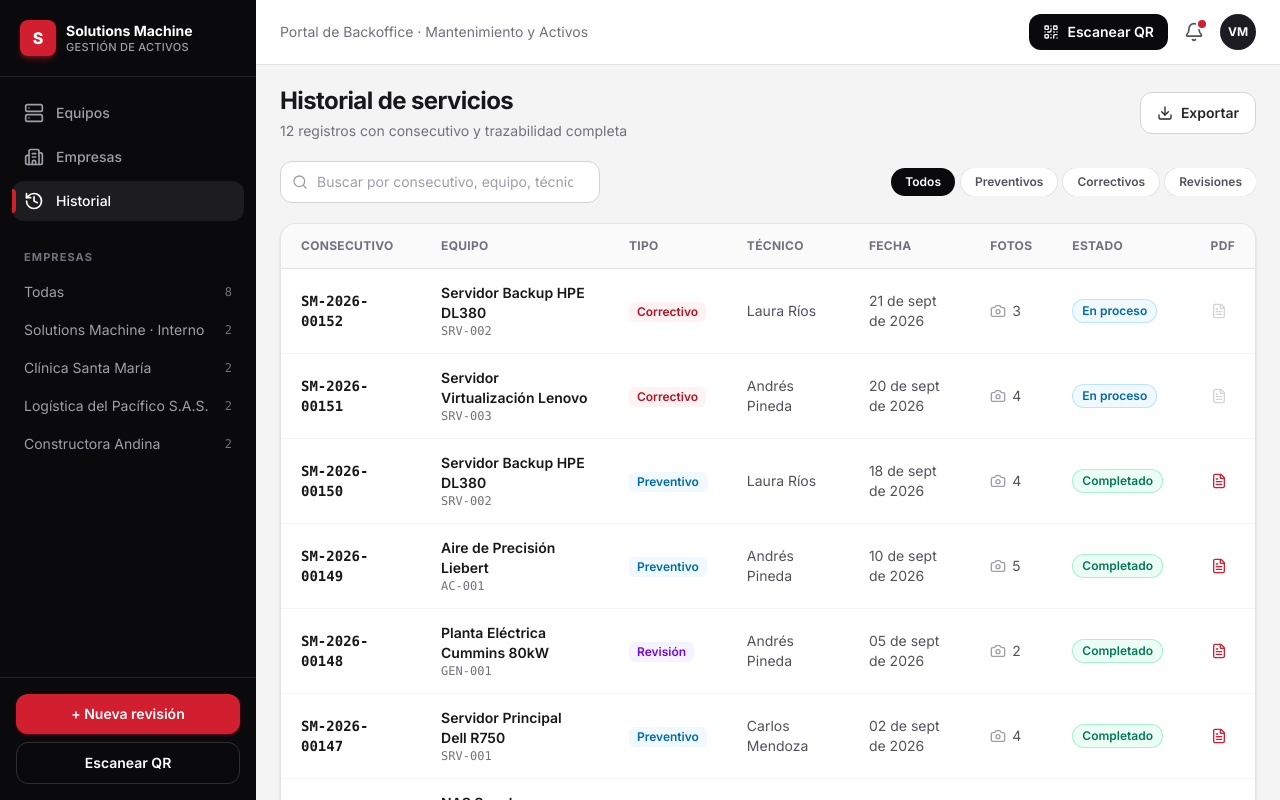
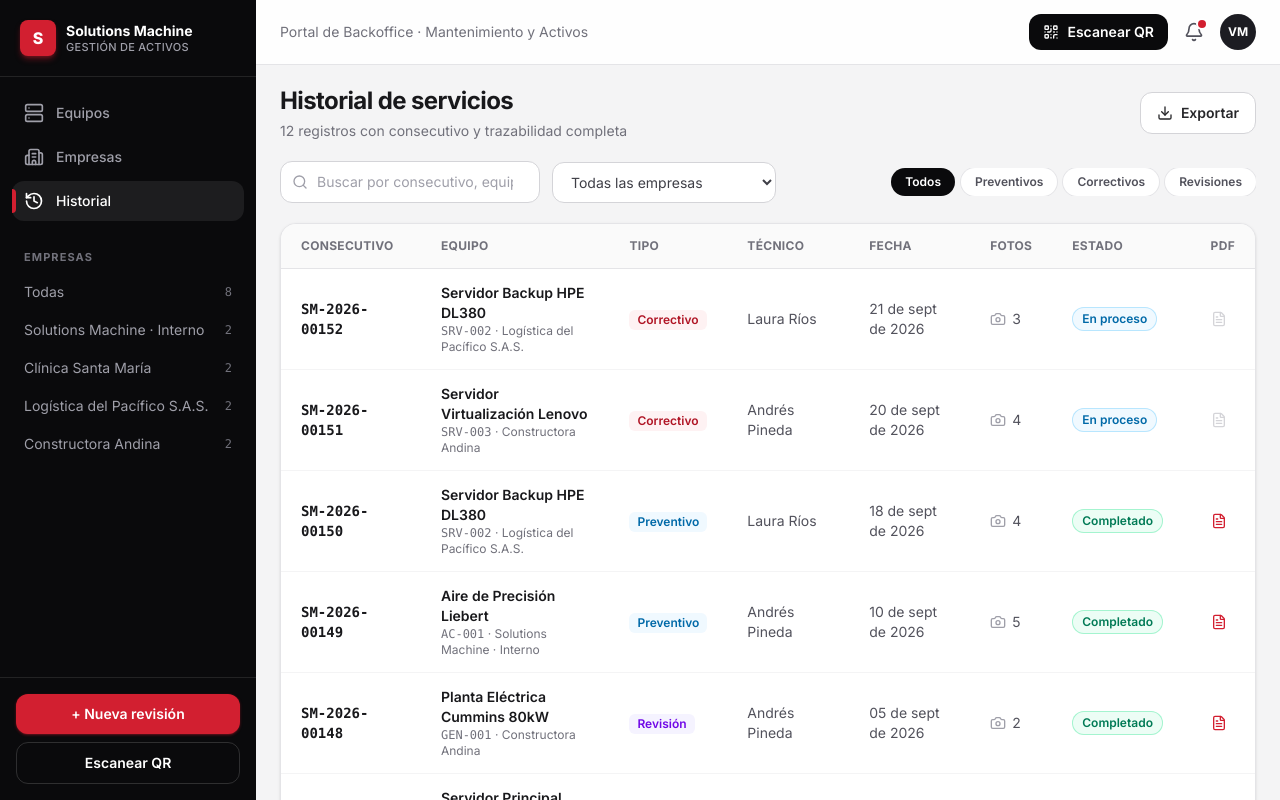
Before and after one commit to vmarrerop/SOLUTIONS, a React (Vite) app in the folder frontend/: page /historial in a window 1280 px wide. Shown: the top 800 px of the page. Built offline with nearby package versions, Linux system fonts and the light colour scheme.

Commit message:
feat(frontend): company filter in history and replace scheduled-revision info with revision history

```diff
--- a/frontend/src/pages/EquipoDetallePage.tsx
+++ b/frontend/src/pages/EquipoDetallePage.tsx
@@ -49,7 +49,7 @@ export function EquipoDetallePage() {
     ['Serial', equipo.serial],
     ['Instalación', formatFecha(equipo.fechaInstalacion)],
     ['Responsable', equipo.responsable],
-    ['Próxima revisión', formatFecha(equipo.proximaRevision)],
+    ['Última revisión', formatFecha(equipo.ultimaRevision)],
   ]
 
   return (
--- a/frontend/src/pages/EquiposPage.tsx
+++ b/frontend/src/pages/EquiposPage.tsx
@@ -1,8 +1,9 @@
 import { useMemo, useState } from 'react'
 import { Link, useSearchParams } from 'react-router-dom'
-import { ChevronDown, ChevronRight, Plus } from 'lucide-react'
+import { ChevronDown, ChevronRight, FileText, Plus } from 'lucide-react'
 import { Button, Card, PageHeader, cx } from '../components/ui'
 import { useData } from '../store/DataContext'
+import { getRevisionesDeEquipo } from '../data/mock'
 import type { EstadoEquipo, Equipo } from '../types'
 
 const ESTADOS: Record<
@@ -37,12 +38,14 @@ function footerDe(eq: Equipo): { label: string; valor: string } {
     return { label: 'Correctivo en curso', valor: `desde ${fechaCorta(eq.ultimaRevision)}` }
   if (eq.estado === 'mantenimiento')
     return { label: 'Revisión en curso', valor: fechaCorta(eq.ultimaRevision) }
-  return { label: 'Próx. preventivo', valor: fechaCorta(eq.proximaRevision) }
+  if (!eq.ultimaRevision) return { label: 'Última revisión', valor: 'sin registros' }
+  return { label: 'Última revisión', valor: fechaCorta(eq.ultimaRevision) }
 }
 
 function EquipoRow({ eq }: { eq: Equipo }) {
   const est = ESTADOS[eq.estado]
   const footer = footerDe(eq)
+  const nRevisiones = getRevisionesDeEquipo(eq.id).length
   return (
     <Link
       to={`/equipos/${eq.id}`}
@@ -63,6 +66,13 @@ function EquipoRow({ eq }: { eq: Equipo }) {
           <span className="font-mono sm:hidden">{eq.codigo} · </span>
           {eq.ubicacion}
         </span>
+      </span>
+      <span
+        className="hidden shrink-0 items-center gap-1 text-xs text-zinc-400 md:flex"
+        title={`${nRevisiones} ${nRevisiones === 1 ? 'revisión registrada' : 'revisiones registradas'}`}
+      >
+        <FileText className="size-3.5" />
+        {nRevisiones}
       </span>
       <span className="shrink-0 text-right">
         <span className="hidden text-[11px] text-zinc-500 sm:block">{footer.label}</span>
--- a/frontend/src/pages/HistorialPage.tsx
+++ b/frontend/src/pages/HistorialPage.tsx
@@ -11,6 +11,7 @@ import {
   cx,
 } from '../components/ui'
 import { formatFecha, getEquipo, revisiones } from '../data/mock'
+import { useData } from '../store/DataContext'
 import type { TipoServicio } from '../types'
 
 const filtros: Array<{ id: TipoServicio | 'todos'; label: string }> = [
@@ -21,21 +22,24 @@ const filtros: Array<{ id: TipoServicio | 'todos'; label: string }> = [
 ]
 
 export function HistorialPage() {
+  const { empresas, getEmpresa } = useData()
   const [query, setQuery] = useState('')
   const [filtro, setFiltro] = useState<TipoServicio | 'todos'>('todos')
+  const [empresaFiltro, setEmpresaFiltro] = useState('')
 
   const lista = useMemo(() => {
     const q = query.trim().toLowerCase()
     return revisiones.filter((r) => {
+      const eq = getEquipo(r.equipoId)
+      if (empresaFiltro && eq?.empresaId !== empresaFiltro) return false
       if (filtro !== 'todos' && r.tipo !== filtro) return false
       if (!q) return true
-      const eq = getEquipo(r.equipoId)
       return [r.consecutivo, r.tecnico, r.observaciones, eq?.nombre, eq?.codigo]
         .join(' ')
         .toLowerCase()
         .includes(q)
     })
-  }, [query, filtro])
+  }, [query, filtro, empresaFiltro])
 
   return (
     <div className="space-y-5">
@@ -50,12 +54,26 @@ export function HistorialPage() {
         }
       />
 
-      <div className="flex flex-col gap-3 sm:flex-row sm:items-center sm:justify-between">
-        <SearchInput
-          value={query}
-          onChange={setQuery}
-          placeholder="Buscar por consecutivo, equipo, técnico…"
-        />
+      <div className="flex flex-col gap-3 lg:flex-row lg:items-center lg:justify-between">
+        <div className="flex flex-col gap-3 sm:flex-row sm:items-center">
+          <SearchInput
+            value={query}
+            onChange={setQuery}
+            placeholder="Buscar por consecutivo, equipo, técnico…"
+          />
+          <select
+            value={empresaFiltro}
+            onChange={(e) => setEmpresaFiltro(e.target.value)}
+            className="w-full rounded-xl border border-zinc-300 bg-white px-3.5 py-2.5 text-sm text-zinc-700 focus:border-brand-500 focus:ring-2 focus:ring-brand-500/20 focus:outline-none sm:w-56"
+          >
+            <option value="">Todas las empresas</option>
+            {empresas.map((em) => (
+              <option key={em.id} value={em.id}>
+                {em.nombre}
+              </option>
+            ))}
+          </select>
+        </div>
         <div className="flex gap-1.5 overflow-x-auto pb-1 sm:pb-0">
           {filtros.map((f) => (
             <button
@@ -93,6 +111,9 @@ export function HistorialPage() {
               >
                 {eq?.nombre}
               </Link>
+              <p className="mt-0.5 text-xs text-zinc-500">
+                {eq ? (getEmpresa(eq.empresaId)?.nombre ?? 'Sin empresa') : ''}
+              </p>
               <p className="mt-1 line-clamp-2 text-xs text-zinc-500">{r.observaciones}</p>
               <div className="mt-3 flex flex-wrap items-center gap-x-3 gap-y-1.5 text-xs text-zinc-500">
                 <TipoServicioBadge tipo={r.tipo} />
@@ -138,7 +159,10 @@ export function HistorialPage() {
                     >
                       {eq?.nombre}
                     </Link>
-                    <p className="font-mono text-xs text-zinc-500">{eq?.codigo}</p>
+                    <p className="text-xs text-zinc-500">
+                      <span className="font-mono">{eq?.codigo}</span>
+                      {eq ? ` · ${getEmpresa(eq.empresaId)?.nombre ?? 'Sin empresa'}` : ''}
+                    </p>
                   </td>
                   <td className="px-5 py-3.5">
                     <TipoServicioBadge tipo={r.tipo} />
```
